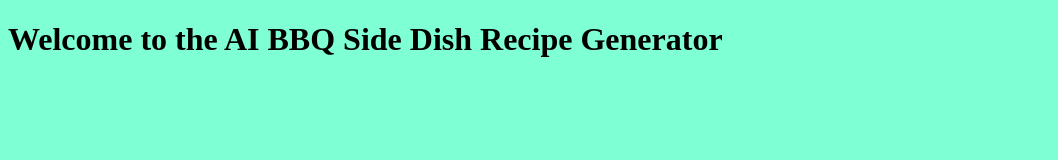
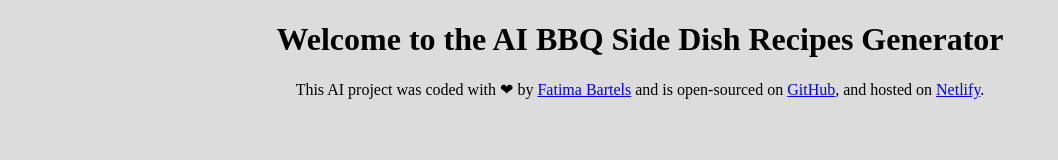
Before and after one commit to FatimaBartels/bbq-sidedish-recipe-generator, a plain HTML site: page index.html in a window 1280 px wide. Shown: the whole page, without its empty margins (0-1058 px from the left). Drawn offline with Linux system fonts and the light colour scheme.

Commit message:
added footer and link to github and netlify

```diff
--- a/index.html
+++ b/index.html
@@ -7,7 +7,25 @@
     <title>BBQ Side dish Generator</title>
   </head>
   <body>
-    <h1>Welcome to the AI BBQ Side Dish Recipe Generator</h1>
+    <h1>Welcome to the AI BBQ Side Dish Recipes Generator</h1>
+
+    <footer>
+      This AI project was coded with ❤ by
+      <a href="https://github.com/FatimaBartels" target="_blank"
+        >Fatima Bartels</a
+      >
+      and is open-sourced on
+      <a
+        href="https://github.com/FatimaBartels/bbq-sidedish-recipe-generator"
+        target="_blank"
+        >GitHub</a
+      >, and hosted on
+      <a
+        href="https://ai-bbq-side-dish-recipes-generator.netlify.app/"
+        target="_blank"
+        >Netlify</a
+      >.
+    </footer>
 
     <script src="src/index.js"></script>
   </body>
--- a/src/style.css
+++ b/src/style.css
@@ -1,3 +1,4 @@
 body {
-  background: aquamarine;
+  background: gainsboro;
+  text-align: center;
 }
```
